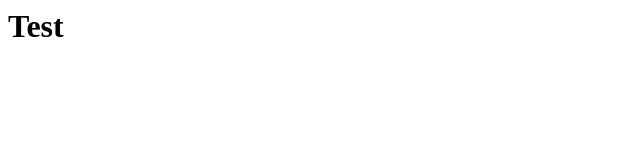
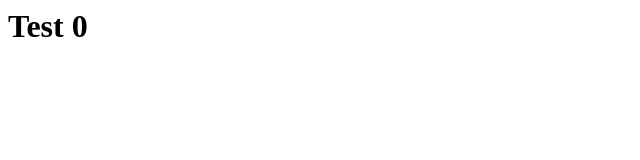
Before and after one commit to stepdab/stepdab.github.io, a plain HTML site: page index.html in a window 1280 px wide. Shown: the full height of the page, 0-640 px from the left. Drawn offline with Linux system fonts and the light colour scheme.

Commit message:
Update index.html

```diff
--- a/index.html
+++ b/index.html
@@ -1 +1,5 @@
 <h1>Test</h1>
+<script>
+  let index = 0
+  setInterval(() => {document.querySelector('h1').innerText = `Test ${index}`; index += 1}, 3000)
+</script>
```
